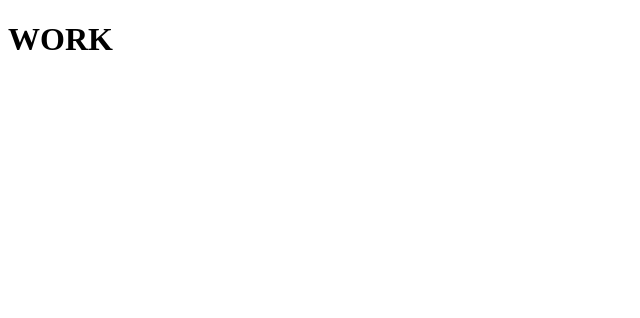
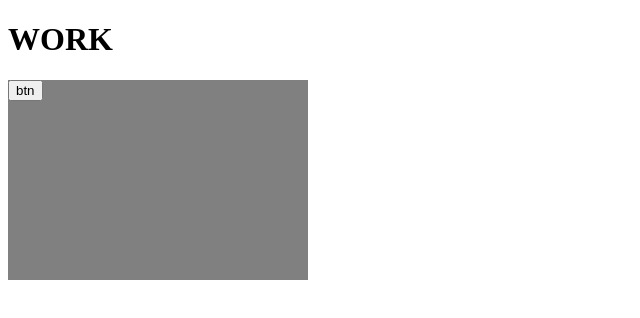
Before and after one commit to Viacheslav-ua/r-ts-course, a React (Create React App) app: page / in a window 1280 px wide. Shown: the top 318 px of the page, without its empty margins (0-640 px from the left). Built offline with nearby package versions, Linux system fonts and the light colour scheme.

Commit message:
props interfaces

```diff
--- a/src/App.tsx
+++ b/src/App.tsx
@@ -1,8 +1,18 @@
+import { log } from "console";
+import Card, { CardVariant } from "./components/Card/card";
 
 function App() {
   return (
     <div >
       <h1>WORK</h1>
+      <Card
+      height='200px'
+      width='300px'
+      variant={CardVariant.primary}
+      onClick={(num) => console.log(num)}
+      >
+        <button>btn</button>
+      </Card>
     </div>
   );
 }
--- /dev/null
+++ b/src/components/Card/card.tsx
@@ -0,0 +1,35 @@
+import React, {FC, useState} from 'react'
+
+
+export enum CardVariant {
+  outlined = 'outlined',
+  primary = 'primary',
+}
+
+interface CardPros {
+  width?: string
+  height?: string
+  variant?: CardVariant
+  children?: React.ReactNode
+  onClick: (num: number) => void
+}
+
+const Card: FC<CardPros> = ({width, height, variant, children,onClick}) => {
+
+const [state, setState] = useState(0)
+
+  return (
+    <div
+      onClick={() => onClick(state)}
+      style={{
+        width,
+       border: variant === CardVariant.outlined ? 'solid 1px grey' : 'none',
+       background: variant === CardVariant.primary ? 'grey' : '',
+       height}}
+      >
+      {children}
+    </div>
+  );
+}
+
+export default Card;
```
